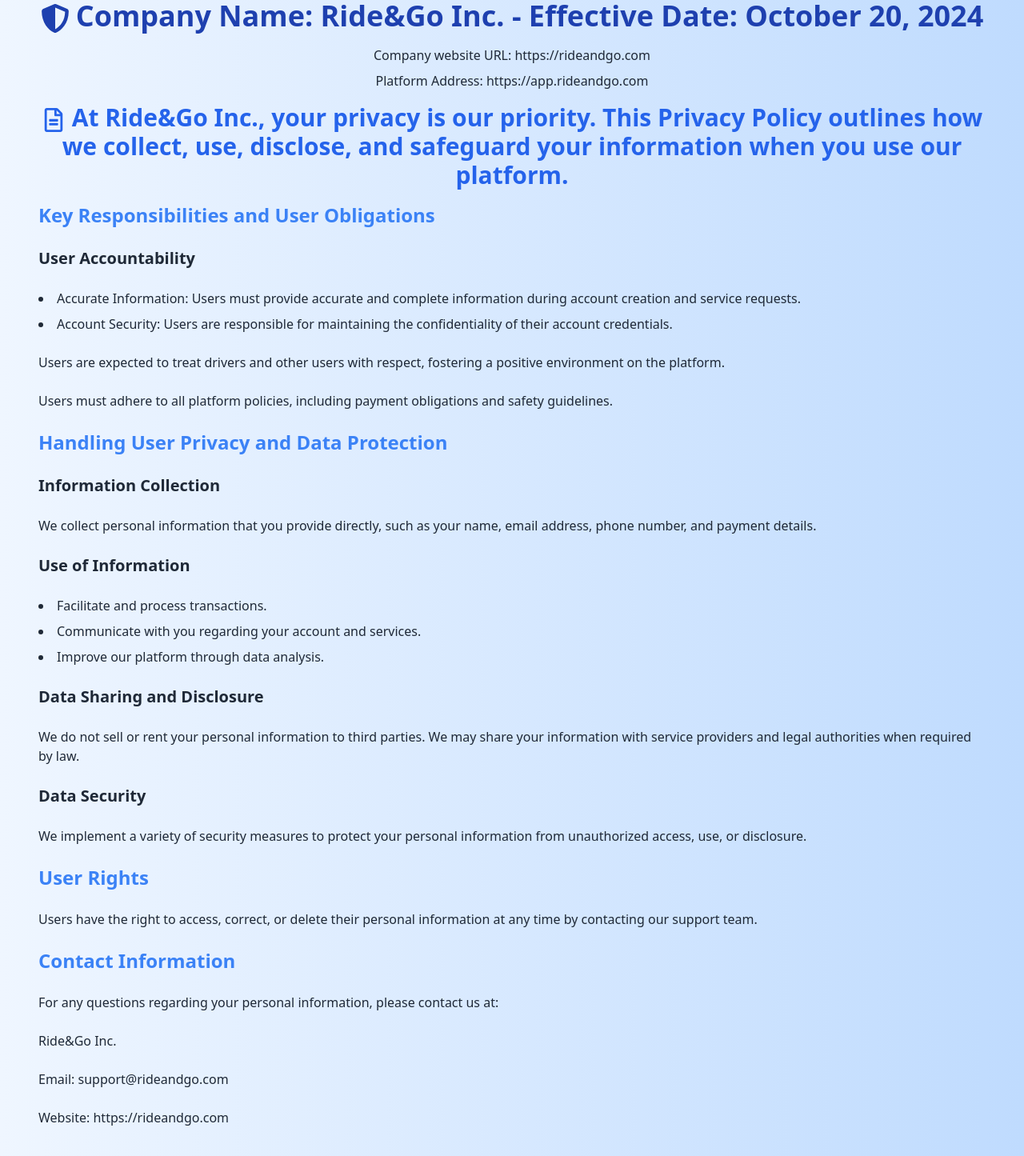
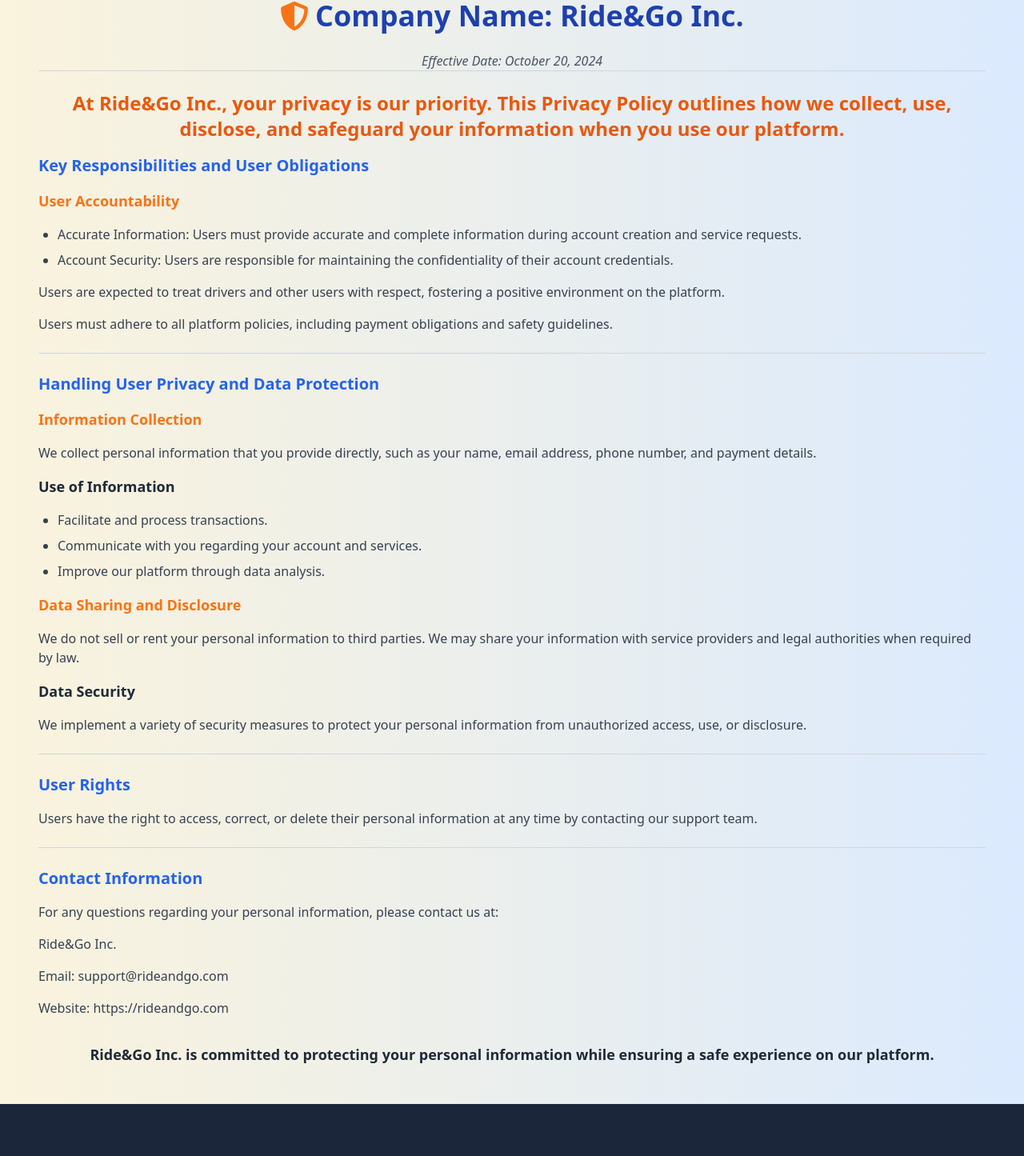
Before and after one commit to NOMO-Gabriel/RideAndGo, a Next.js app in the folder code/frontend/ride-and-go/: page /privacy in a window 1280 px wide. Shown: the part 120-1565 px from the top of the page at 80% size. Built offline with nearby package versions, Linux system fonts and the light colour scheme.

Commit message:
quelques modifications

```diff
--- a/code/frontend/ride-and-go/app/components/about_us/AboutUs.tsx
+++ b/code/frontend/ride-and-go/app/components/about_us/AboutUs.tsx
@@ -100,7 +100,7 @@
             <FaRoad className="text-6xl text-orange-btn" />
             <h1 className="text-5xl font-bold ml-4">{currentContent.heroTitle}</h1>
           </div>
-          <p className="text-lg font-bold italic mt-2">{currentContent.heroText}</p>
+          <p className="text-lg font-bold  mt-2">{currentContent.heroText}</p>
         </div>
       </section>
 
--- a/code/frontend/ride-and-go/app/components/contact/ContactUs.tsx
+++ b/code/frontend/ride-and-go/app/components/contact/ContactUs.tsx
@@ -1,14 +1,13 @@
 'use client';
 
 import React, { useState } from 'react';
-import { useLocale } from "@/app/utils/hooks/useLocale.js"; // Hook pour gérer la langue
-import { FaEnvelope, FaPhone, FaMapMarkerAlt, FaPaperPlane } from 'react-icons/fa'; // Icônes pour les sections
-import Image from 'next/image'; // Pour intégrer des images
+import { useLocale } from "@/app/utils/hooks/useLocale.js";
+import { FaEnvelope, FaPhone, FaMapMarkerAlt, FaPaperPlane } from 'react-icons/fa';
+import Image from 'next/image';
 
 const ContactUs: React.FC = () => {
-  const { locale } = useLocale(); // Utilisation du hook pour obtenir la langue actuelle
+  const { locale } = useLocale();
 
-  // Contenu multilingue
   const content = {
     en: {
       title: "Get in Touch with Us",
@@ -53,49 +52,52 @@
 
   const handleSubmit = (e: React.FormEvent) => {
     e.preventDefault();
-    // Simuler un envoi de formulaire
     setSuccessMessage(content[locale].form.successMessage);
-    setFormData({ name: '', email: '', message: '' }); // Réinitialiser le formulaire
+    setFormData({ name: '', email: '', message: '' });
   };
 
   return (
-    <div className="bg-gradient-to-r from-green-50 to-blue-50 min-h-screen p-6 flex flex-col justify-center items-center">
-      <h1 className="text-4xl font-bold text-center text-blue-700 mb-4 animate__animated animate__fadeIn">
+    <div className="bg-gradient-to-r from-blanc-casse to-blue-100 min-h-screen p-10 flex flex-col justify-center items-center">
+      {/* Titre de la page */}
+      <h1 className="text-5xl font-bold text-center text-blue-700 mb-6 animate__animated animate__fadeIn">
         {content[locale].title}
       </h1>
-      <p className="text-lg text-center mb-8 text-blue-600 animate__animated animate__fadeIn">
+      <p className="text-lg text-center mb-12 text-blue-600 animate__animated animate__fadeIn">
         {content[locale].subtitle}
       </p>
 
-      <div className="grid grid-cols-1 md:grid-cols-2 gap-8 mb-12 animate__animated animate__fadeIn">
-        <div className="bg-blanc-casse shadow-lg rounded-lg p-6">
-          <h2 className="text-2xl font-semibold text-blue-700 mb-4">
-            <FaMapMarkerAlt className="inline mr-2" />
+      {/* Informations de contact */}
+      <div className="grid grid-cols-1 md:grid-cols-3 gap-8 mb-12 animate__animated animate__fadeIn w-full max-w-4xl">
+        <div className="bg-white shadow-md rounded-lg p-6 transition-all duration-300 hover:shadow-lg">
+          <h2 className="text-2xl font-semibold text-blue-600 mb-4 flex items-center">
+            <FaMapMarkerAlt className="inline-block mr-3 text-blue-500" />
             {content[locale].contactInfo.address}
           </h2>
-          <p className="text-lg text-gray-600">123 Ride&Go Lane, City, Country</p>
+          <p className="text-lg text-orange-btn">123 Ride&Go Lane, City, Country</p>
         </div>
-        <div className="bg-blanc-casse shadow-lg rounded-lg p-6">
-          <h2 className="text-2xl font-semibold text-blue-700 mb-4">
-            <FaPhone className="inline mr-2" />
+        <div className="bg-white shadow-md rounded-lg p-6 transition-all duration-300 hover:shadow-lg">
+          <h2 className="text-2xl font-semibold text-blue-600 mb-4 flex items-center">
+            <FaPhone className="inline-block mr-3 text-blue-500" />
             {content[locale].contactInfo.phone}
           </h2>
-          <p className="text-lg text-gray-600">+123 456 7890</p>
+          <p className="text-lg text-orange-btn">+123 456 7890</p>
         </div>
-        <div className="bg-blanc-casse shadow-lg rounded-lg p-6">
-          <h2 className="text-2xl font-semibold text-blue-700 mb-4">
-            <FaEnvelope className="inline mr-2" />
+        <div className="bg-white shadow-md rounded-lg p-6 transition-all duration-300 hover:shadow-lg">
+          <h2 className="text-2xl font-semibold text-blue-600 mb-4 flex items-center">
+            <FaEnvelope className="inline-block mr-3 text-blue-500" />
             {content[locale].contactInfo.email}
           </h2>
-          <p className="text-lg text-gray-600">support@rideandgo.com</p>
+          <p className="text-lg text-orange-btn">support@rideandgo.com</p>
         </div>
       </div>
 
-      <form className="bg-blanc-casse shadow-lg rounded-lg p-8 w-full max-w-md animate__animated animate__fadeIn" onSubmit={handleSubmit}>
-        <h2 className="text-2xl font-semibold text-blue-700 mb-6">Contact Form</h2>
+      {/* Formulaire de contact */}
+      <form className="bg-white shadow-lg rounded-lg p-10 w-full max-w-md animate__animated animate__fadeIn" onSubmit={handleSubmit}>
+        <h2 className="text-3xl font-semibold text-blue-700 mb-6 text-center">Contact Form</h2>
 
-        <div className="mb-4">
-          <label className="block text-gray-700 mb-2" htmlFor="name">{content[locale].form.name}</label>
+        {/* Champ Nom */}
+        <div className="mb-6">
+          <label className="block text-gray-700 text-lg mb-2" htmlFor="name">{content[locale].form.name}</label>
           <input
             type="text"
             name="name"
@@ -103,12 +105,13 @@
             value={formData.name}
             onChange={handleChange}
             required
-            className="border border-gray-300 p-2 rounded w-full focus:outline-none focus:border-blue-500"
+            className="border border-gray-300 p-3 rounded w-full focus:outline-none focus:border-blue-500 text-lg"
           />
         </div>
 
-        <div className="mb-4">
-          <label className="block text-gray-700 mb-2" htmlFor="email">{content[locale].form.email}</label>
+        {/* Champ Email */}
+        <div className="mb-6">
+          <label className="block text-gray-700 text-lg mb-2" htmlFor="email">{content[locale].form.email}</label>
           <input
             type="email"
             name="email"
@@ -116,33 +119,40 @@
             value={formData.email}
             onChange={handleChange}
             required
-            className="border border-gray-300 p-2 rounded w-full focus:outline-none focus:border-blue-500"
+            className="border border-gray-300 p-3 rounded w-full focus:outline-none focus:border-blue-500 text-lg"
           />
         </div>
 
-        <div className="mb-4">
-          <label className="block text-gray-700 mb-2" htmlFor="message">{content[locale].form.message}</label>
+        {/* Champ Message */}
+        <div className="mb-6">
+          <label className="block text-gray-700 text-lg mb-2" htmlFor="message">{content[locale].form.message}</label>
           <textarea
             name="message"
             id="message"
             value={formData.message}
             onChange={handleChange}
             required
-            className="border border-gray-300 p-2 rounded w-full focus:outline-none focus:border-blue-500"
-            rows={4}
+            className="border border-gray-300 p-3 rounded w-full focus:outline-none focus:border-blue-500 text-lg"
+            rows={5}
           ></textarea>
         </div>
 
+        {/* Bouton d'envoi */}
         <button
           type="submit"
-          className="bg-blue-600 text-white px-4 py-2 rounded hover:bg-blue-700 transition-all duration-300 flex items-center"
+          className="bg-blue-600 text-white text-lg px-6 py-3 rounded w-full hover:bg-blue-700 transition-all duration-300 flex items-center justify-center"
         >
           <FaPaperPlane className="mr-2" />
           {content[locale].form.submit}
         </button>
       </form>
 
-      {successMessage && <p className="text-green-600 mt-4 font-semibold animate__animated animate__fadeIn">{successMessage}</p>}
+      {/* Message de succès */}
+      {successMessage && (
+        <p className="text-green-600 mt-6 text-lg font-semibold animate__animated animate__fadeIn">
+          {successMessage}
+        </p>
+      )}
     </div>
   );
 };
--- a/code/frontend/ride-and-go/app/components/privacy/PrivacyPolicy.tsx
+++ b/code/frontend/ride-and-go/app/components/privacy/PrivacyPolicy.tsx
@@ -2,7 +2,7 @@
 
 import React from 'react';
 import { useLocale } from "@/app/utils/hooks/useLocale.js"; // Hook pour gérer la langue
-import { FaShieldAlt, FaRegFileAlt } from 'react-icons/fa'; // Icônes pour améliorer la présentation
+import { FaShieldAlt, FaRegFileAlt, FaUserShield, FaLock } from 'react-icons/fa'; // Icônes supplémentaires
 
 const PrivacyPolicy: React.FC = () => {
   const { locale } = useLocale(); // Utilisation du hook pour obtenir la langue actuelle
@@ -122,58 +122,77 @@
   const currentContent = locale === 'en' ? content.en : content.fr; // Sélection du contenu selon la langue
 
   return (
-    <div className="bg-gradient-to-r from-blue-50 to-blue-200 text-gray-800 p-6 md:p-10 lg:p-12 transition-all duration-300">
-      <h1 className="text-4xl font-bold mb-4 text-center text-blue-800">
-        <FaShieldAlt className="inline-block mr-2" />
-        {currentContent.companyName} - {currentContent.effectiveDate}
+    <div className="bg-gradient-to-r from-blanc-casse to-blue-100 text-gray-800 p-6 md:p-10 lg:p-12 transition-all duration-300">
+      <h1 className="text-4xl font-bold mb-6 text-center text-blue-800 flex items-center justify-center">
+        <FaShieldAlt className="inline-block mr-2 text-orange-500" /> {/* Ajout de l'orange ici */}
+        {currentContent.companyName}
       </h1>
-      <p className="mb-2 text-center">{currentContent.websiteUrl}</p>
-      <p className="mb-4 text-center">{currentContent.platformAddress}</p>
+      <p className="text-center text-gray-600 italic">{currentContent.effectiveDate}</p>
 
-      <h2 className="text-3xl font-semibold mb-4 text-center text-blue-600">
-        <FaRegFileAlt className="inline-block mr-2" />
+      <div className="border-b border-gray-300 mb-6"></div> {/* Ligne de séparation */}
+
+      <h2 className="text-2xl font-semibold mb-4 text-orange-600 text-center"> {/* Texte en orange ici */}
         {currentContent.introduction}
       </h2>
 
-      <div className="space-y-6">
-        <h2 className="text-2xl font-semibold mb-4 text-blue-500">{currentContent.userResponsibilities.title}</h2>
-        <h3 className="text-xl font-semibold mb-2">{currentContent.userResponsibilities.accountability.title}</h3>
-        <ul className="list-disc list-inside mb-4">
+      {/* Section User Responsibilities */}
+      <div className="space-y-4 ">
+        <h2 className="text-xl font-bold text-blue-600">
+          {currentContent.userResponsibilities.title}
+        </h2>
+        <h3 className="text-lg font-semibold text-orange-500">{currentContent.userResponsibilities.accountability.title}</h3> {/* Sous-titre en orange */}
+        <ul className="list-disc pl-6">
           {currentContent.userResponsibilities.accountability.points.map((point, index) => (
-            <li key={index} className="mb-2">{point}</li>
+            <li key={index} className="mb-2 text-gray-700">{point}</li>
           ))}
         </ul>
-        <p className="mb-4">{currentContent.userResponsibilities.respectfulConduct}</p>
-        <p className="mb-4">{currentContent.userResponsibilities.compliance}</p>
+        <p className="text-gray-700">{currentContent.userResponsibilities.respectfulConduct}</p>
+        <p className="text-gray-700">{currentContent.userResponsibilities.compliance}</p>
+      </div>
 
-        <h2 className="text-2xl font-semibold mb-4 text-blue-500">{currentContent.handlingUserPrivacy.title}</h2>
-        <h3 className="text-xl font-semibold mb-2">{currentContent.handlingUserPrivacy.collection.title}</h3>
-        <p className="mb-4">{currentContent.handlingUserPrivacy.collection.text}</p>
+      <div className="border-b border-gray-300 my-6"></div>
 
-        <h3 className="text-xl font-semibold mb-2">{currentContent.handlingUserPrivacy.use.title}</h3>
-        <ul className="list-disc list-inside mb-4">
+      {/* Section Data Privacy */}
+      <div className="space-y-4">
+        <h2 className="text-xl font-bold text-blue-600">{currentContent.handlingUserPrivacy.title}</h2>
+
+        <h3 className="text-lg font-semibold text-orange-500">{currentContent.handlingUserPrivacy.collection.title}</h3> {/* Titre de section en orange */}
+        <p className="text-gray-700">{currentContent.handlingUserPrivacy.collection.text}</p>
+
+        <h3 className="text-lg font-semibold">{currentContent.handlingUserPrivacy.use.title}</h3>
+        <ul className="list-disc pl-6">
           {currentContent.handlingUserPrivacy.use.points.map((point, index) => (
-            <li key={index} className="mb-2">{point}</li>
+            <li key={index} className="mb-2 text-gray-700">{point}</li>
           ))}
         </ul>
 
-        <h3 className="text-xl font-semibold mb-2">{currentContent.handlingUserPrivacy.sharing.title}</h3>
-        <p className="mb-4">{currentContent.handlingUserPrivacy.sharing.text}</p>
+        <h3 className="text-lg font-semibold text-orange-500">{currentContent.handlingUserPrivacy.sharing.title}</h3> {/* Sous-titre en orange */}
+        <p className="text-gray-700">{currentContent.handlingUserPrivacy.sharing.text}</p>
 
-        <h3 className="text-xl font-semibold mb-2">{currentContent.handlingUserPrivacy.security.title}</h3>
-        <p className="mb-4">{currentContent.handlingUserPrivacy.security.text}</p>
-
-        <h2 className="text-2xl font-semibold mb-4 text-blue-500">{currentContent.userRights.title}</h2>
-        <p className="mb-4">{currentContent.userRights.text}</p>
-
-        <h2 className="text-2xl font-semibold mb-4 text-blue-500">{currentContent.contactInfo.title}</h2>
-        <p className="mb-2">{currentContent.contactInfo.text}</p>
-        <p className="mb-2">{currentContent.contactInfo.companyName}</p>
-        <p className="mb-2">{currentContent.contactInfo.email}</p>
-        <p className="mb-2">{currentContent.contactInfo.website}</p>
+        <h3 className="text-lg font-semibold">{currentContent.handlingUserPrivacy.security.title}</h3>
+        <p className="text-gray-700">{currentContent.handlingUserPrivacy.security.text}</p>
       </div>
 
-      <p className="mt-8 text-center font-semibold">{currentContent.conclusion}</p>
+      <div className="border-b border-gray-300 my-6"></div>
+
+      {/* Section User Rights */}
+      <div className="space-y-4">
+        <h2 className="text-xl font-bold text-blue-600">{currentContent.userRights.title}</h2>
+        <p className="text-gray-700">{currentContent.userRights.text}</p>
+      </div>
+
+      <div className="border-b border-gray-300 my-6"></div>
+
+      {/* Section Contact */}
+      <div className="space-y-4">
+        <h2 className="text-xl font-bold text-blue-600">{currentContent.contactInfo.title}</h2>
+        <p className="text-gray-700">{currentContent.contactInfo.text}</p>
+        <p className="text-gray-700">{currentContent.contactInfo.companyName}</p>
+        <p className="text-gray-700">{currentContent.contactInfo.email}</p>
+        <p className="text-gray-700">{currentContent.contactInfo.website}</p>
+      </div>
+
+      <p className="mt-8 text-center text-lg text-gray-800 font-semibold">{currentContent.conclusion}</p>
     </div>
   );
 };
```
Also changed, not shown: code/frontend/ride-and-go/app/(pages)/help/page.tsx (+13 -8 lines), code/frontend/ride-and-go/app/components/Header.tsx (line endings or trailing spaces).
